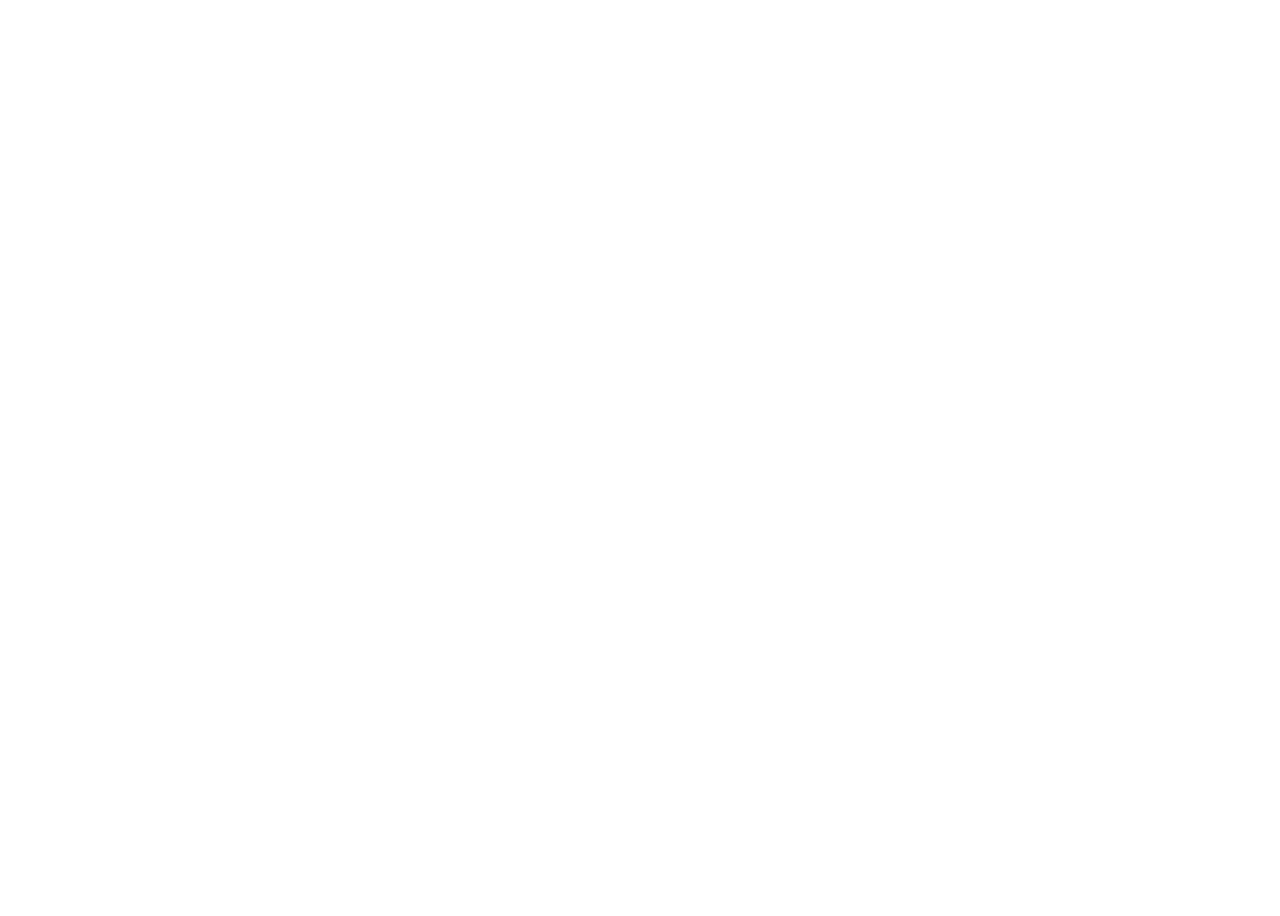
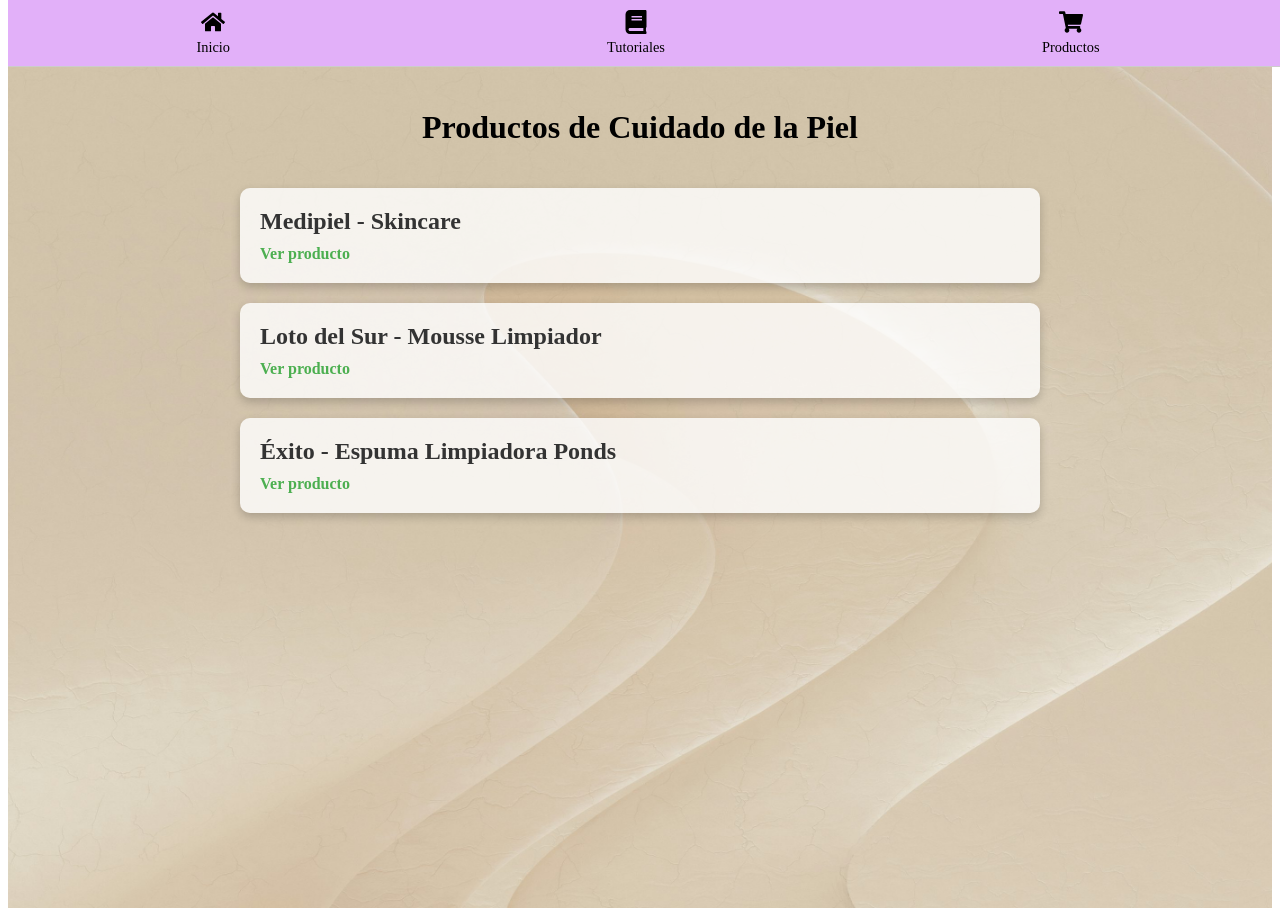
Before and after one commit to Haidex3/WebFacialHealth, a React (Create React App) app: page /products in a window 1280 px wide. Before the commit this address had no page. Before the commit the page ends 800 px from the top, so only its background shows below. Built offline with nearby package versions, Linux system fonts and the light colour scheme.

Commit message:
products

```diff
--- a/src/App.js
+++ b/src/App.js
@@ -3,6 +3,8 @@
 import LoginForm from './components/LoginForm';
 import RegisterForm from './components/RegisterForm';
 import TwitForm from './components/TwitForm';
+import TutorialsForm from './components/TutorialsForm';
+import ProductsForm from './components/ProductsForm';
 import styled from 'styled-components';
 
 const ButtonContainer = styled.div`
@@ -31,6 +33,8 @@
                 <Route path="/login" element={<LoginForm />} />
                 <Route path="/register" element={<RegisterForm />} />
                 <Route path="/twit" element={<TwitForm />} />
+                <Route path="/tutorials" element={<TutorialsForm />} />
+                <Route path="/products" element={<ProductsForm />} />
                 <Route path="/" element={<LoginForm />} />
             </Routes>
         </Router>
--- a/src/components/MenuForm.js
+++ b/src/components/MenuForm.js
@@ -12,11 +12,11 @@
                 <FaHome size={24} />
                 <span>Inicio</span>
             </MenuItem>
-            <MenuItem onClick={() => navigate('/tutorialsForm')}>
+            <MenuItem onClick={() => navigate('/tutorials')}>
                 <FaBook size={24} />
                 <span>Tutoriales</span>
             </MenuItem>
-            <MenuItem onClick={() => navigate('/productsForm')}>
+            <MenuItem onClick={() => navigate('/products')}>
                 <FaShoppingCart size={24} />
                 <span>Productos</span>
             </MenuItem>
--- /dev/null
+++ b/src/components/ProductsForm.js
@@ -0,0 +1,93 @@
+import React from 'react';
+import styled from 'styled-components';
+import MenuForm from './MenuForm';
+
+export default function ProductsForm() {
+    const products = [
+        {
+            name: "Medipiel - Skincare",
+            link: "https://www.medipiel.com.co/skincare",
+        },
+        {
+            name: "Loto del Sur - Mousse Limpiador",
+            link: "https://www.lotodelsur.com/mousse-cremoso-limpiador-moringa-y-tea-tree-10-4600023/p?skuId=536",
+        },
+        {
+            name: "Éxito - Espuma Limpiadora Ponds",
+            link: "https://www.exito.com/espuma-limpiador-facial-diario-ponds-50-gr-3059960/p?srsltid=AfmBOoo-c9zTQchAm4eA9fpWAlmP0XivFTz-GzB11oKyFUKFDpq5FNci628",
+        },
+    ];
+
+    return (
+        <>
+            <MenuForm /> {/* Agrega el menú */}
+            <Container>
+                <h1>Productos de Cuidado de la Piel</h1>
+                <ProductsList>
+                    {products.map((product, index) => (
+                        <ProductCard key={index}>
+                            <ProductName>{product.name}</ProductName>
+                            <ProductLink href={product.link} target="_blank" rel="noopener noreferrer">
+                                Ver producto
+                            </ProductLink>
+                        </ProductCard>
+                    ))}
+                </ProductsList>
+            </Container>
+        </>
+    );
+}
+
+// Estilos usando styled-components
+const Container = styled.div`
+    background-image: url('/background-image.jpg');
+    background-size: cover;
+    background-position: center;
+    color: #000;
+    min-height: 100vh;
+    display: flex;
+    flex-direction: column;
+    align-items: center;
+    justify-content: flex-start;
+    padding: 20px;
+    padding-top: 80px;
+`;
+
+const ProductsList = styled.div`
+    display: flex;
+    flex-direction: column;
+    gap: 20px;
+    margin-top: 20px;
+    width: 100%;
+    max-width: 800px;
+`;
+
+const ProductCard = styled.div`
+    display: flex;
+    flex-direction: column;
+    align-items: flex-start;
+    padding: 20px;
+    background-color: rgba(255, 255, 255, 0.8);
+    border-radius: 10px;
+    box-shadow: 0px 4px 10px rgba(0, 0, 0, 0.2);
+    transition: transform 0.3s ease;
+    &:hover {
+        transform: translateY(-5px);
+    }
+`;
+
+const ProductName = styled.h2`
+    font-size: 1.5rem;
+    color: #333;
+    margin: 0 0 10px 0;
+`;
+
+const ProductLink = styled.a`
+    font-size: 1rem;
+    color: #4CAF50;
+    text-decoration: none;
+    font-weight: bold;
+    &:hover {
+        color: #45a049;
+    }
+`;
--- /dev/null
+++ b/src/components/TutorialsForm.js
@@ -0,0 +1,70 @@
+import React, { useState, useEffect } from 'react';
+import styled from 'styled-components';
+import MenuForm from './MenuForm';
+
+export default function TutorialsForm() {
+    const videos = [
+        "https://www.youtube.com/embed/JD1fHjrDmgM?si=0oOY6kZJjnrAAEzO",
+        "https://www.youtube.com/embed/Ca902HtbX6Q?si=p6UmWBHExfMoq4-3",
+        "https://www.youtube.com/embed/a9liloVjTP8?si=pR4utVX08_maPHbY"
+    ];
+
+
+    return (
+        <>
+            <MenuForm /> {/* Agrega el menú */}
+            <Container>
+                <h1>Tutoriales de Cuidado de la Piel</h1>
+                <VideoList>
+                    {videos.map((video, index) => (
+                        <VideoItem key={index}>
+                            <iframe
+                                width="560"
+                                height="315"
+                                src={video}
+                                title={`Video ${index + 1}`}
+                                frameBorder="0"
+                                allow="accelerometer; autoplay; clipboard-write; encrypted-media; gyroscope; picture-in-picture"
+                                allowFullScreen
+                            ></iframe>
+                        </VideoItem>
+                    ))}
+                </VideoList>
+            </Container>
+        </>
+    );
+}
+
+const Container = styled.div`
+    background-image: url('/background-image.jpg');
+    background-size: cover;
+    background-position: center;
+    color: #000;
+    min-height: 100vh;
+    display: flex;
+    flex-direction: column;
+    align-items: center;
+    justify-content: flex-start;
+    padding: 20px;
+    padding-top: 80px;
+`;
+
+const VideoList = styled.div`
+    display: flex;
+    flex-direction: column;
+    gap: 20px;
+    margin-top: 20px;
+    width: 100%;
+    max-width: 800px;
+`;
+
+const VideoItem = styled.div`
+    display: flex;
+    justify-content: center;
+    padding: 10px;
+    border-radius: 10px;
+    background-color: rgba(0, 0, 0, 0.5);
+    iframe {
+        border-radius: 10px;
+    }
+`;
```
